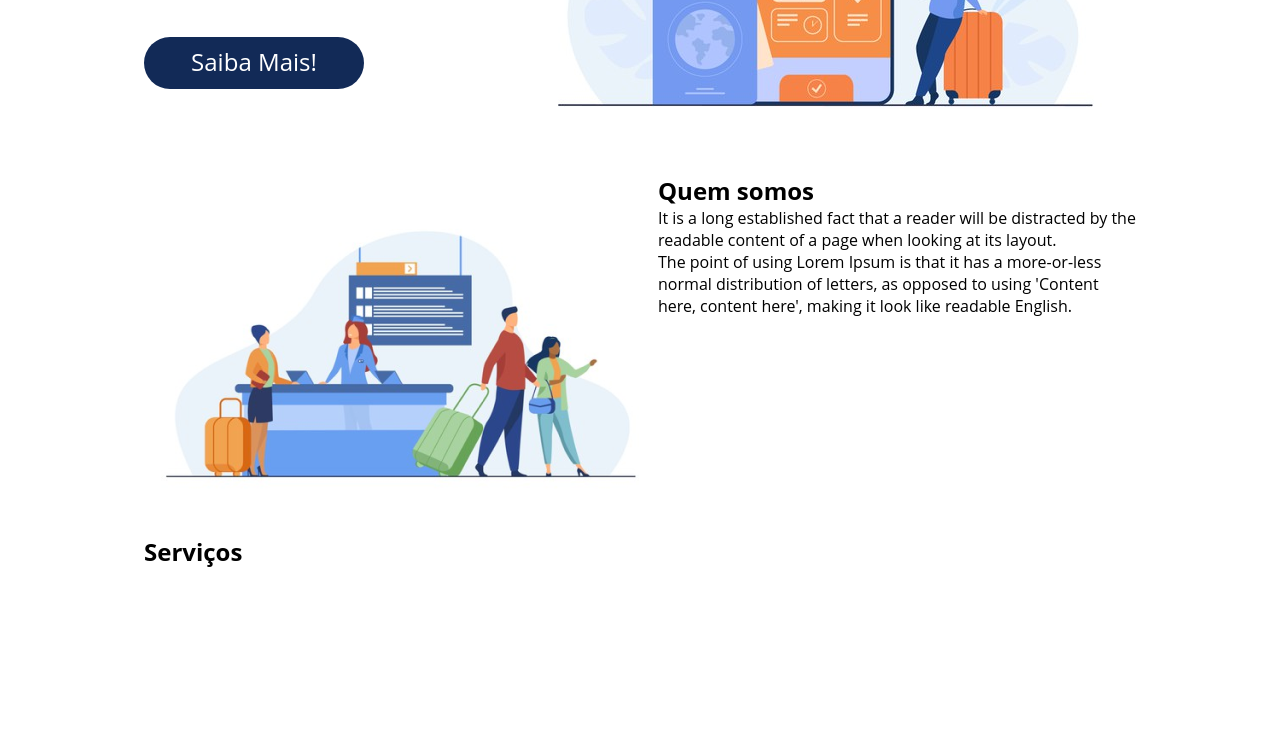
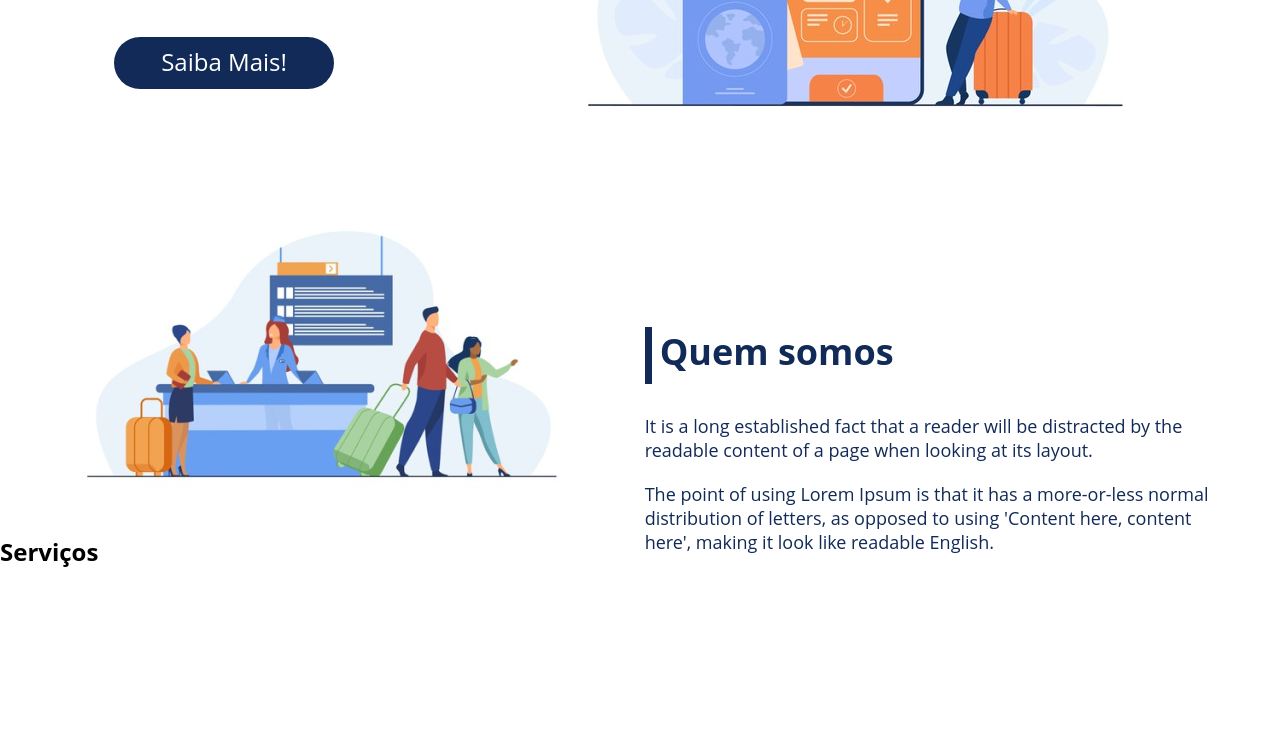
Before and after one commit to brnsilveira/project-flexbox, a plain HTML site: page flex-projeto/index.html in a window 1280 px wide. Shown: the part 406-1150 px from the top of the page. Drawn offline with Linux system fonts and the light colour scheme.

Commit message:
Add the website's About us sections using flex containers

```diff
--- a/flex-projeto/index.html
+++ b/flex-projeto/index.html
@@ -30,13 +30,16 @@
         </div>
     </div>
 
-    <div class="flex-container">
+    <div class="flex-container about">
         <div>
             <img src="./images/1-quem-somos.png" alt="balcão de atendimento">
         </div>
 
-        <div>
-            <h2>Quem somos</h2>
+        <div class="text-about">
+            <div class="about-title-rectangle">
+                <div class="rectangle"></div>
+                <h2>Quem somos</h2>
+            </div>
             <p>It is a long established fact that a reader will be distracted by the readable content of a page when looking at its layout. </p>
             <p>The point of using Lorem Ipsum is that it has a more-or-less normal distribution of letters, as opposed to using 'Content here, content here', making it look like readable English.</p>
         </div>
--- a/flex-projeto/style.css
+++ b/flex-projeto/style.css
@@ -16,7 +16,7 @@ ul li a {
 
 .flex-container {
     display: flex;
-    max-width: 992px;
+    max-width: 1440px;
     width: 100%;
     margin: auto;
 }
@@ -50,7 +50,7 @@ header .list-items {
 .presentation {
     height: 60vh;
     align-items: center;
-    justify-content: space-between;
+    justify-content: space-evenly;
 }
 
 .presentation .text-presentation {
@@ -80,3 +80,36 @@ header .list-items {
     margin-top: 40px;
     font-size: 24px;
 }
+
+.about {
+    align-items: center;
+    justify-content: space-evenly;
+}
+
+.about .text-about {
+    color: #122A57;
+    height: 56px;
+}
+
+.about-title-rectangle {
+    display: flex;
+    margin-bottom: 30px;
+}
+
+.about-title-rectangle h2 {
+    line-height: 50px;
+    font-size: 36px;
+}
+
+.about-title-rectangle .rectangle {
+    background-color: #122A57;
+    width: 7px;
+    height: 57px;
+    margin-right: 8px;
+}
+
+.about .text-about p {
+    font-size: 18px;
+    margin-bottom: 20px;
+    width: 570px;
+}
```
